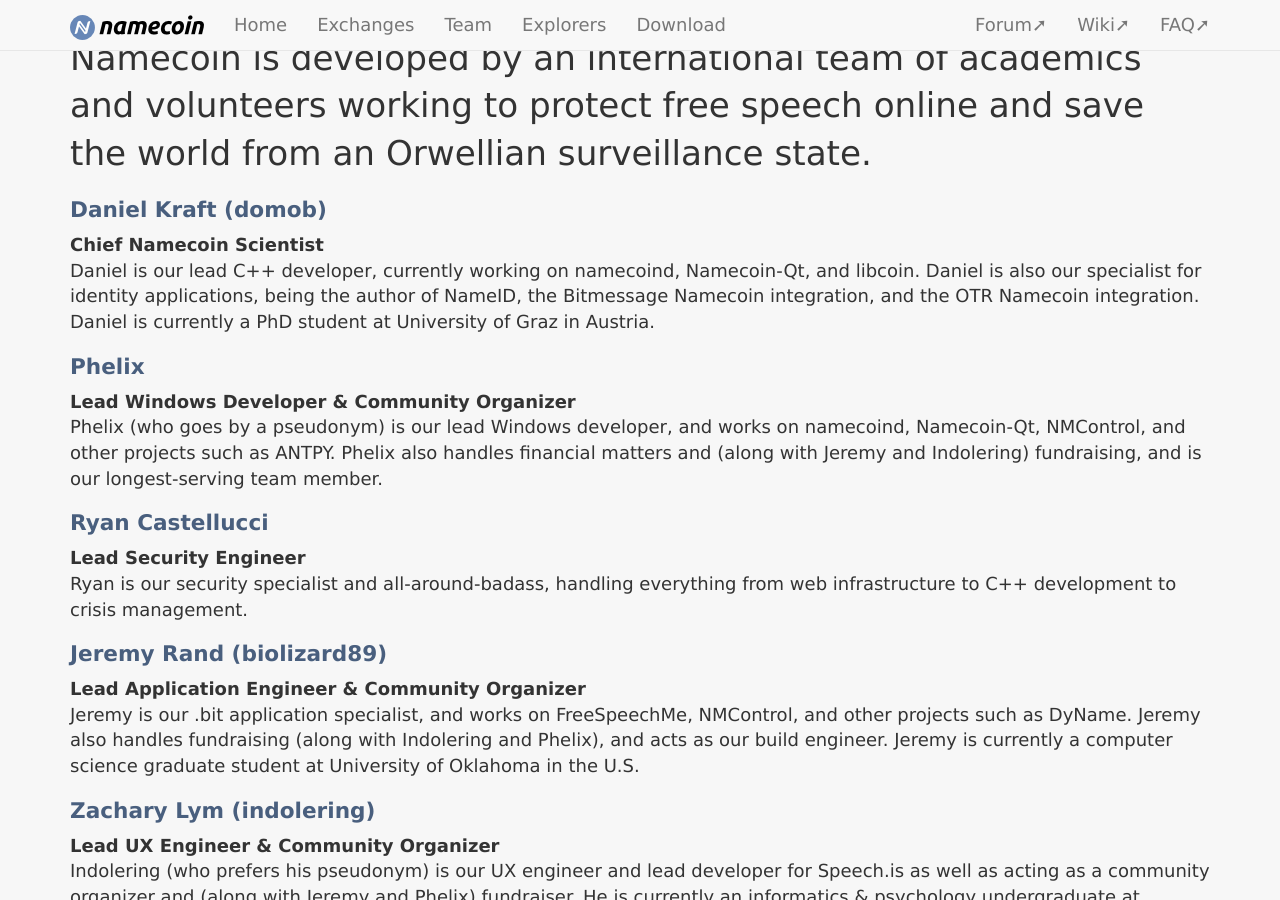
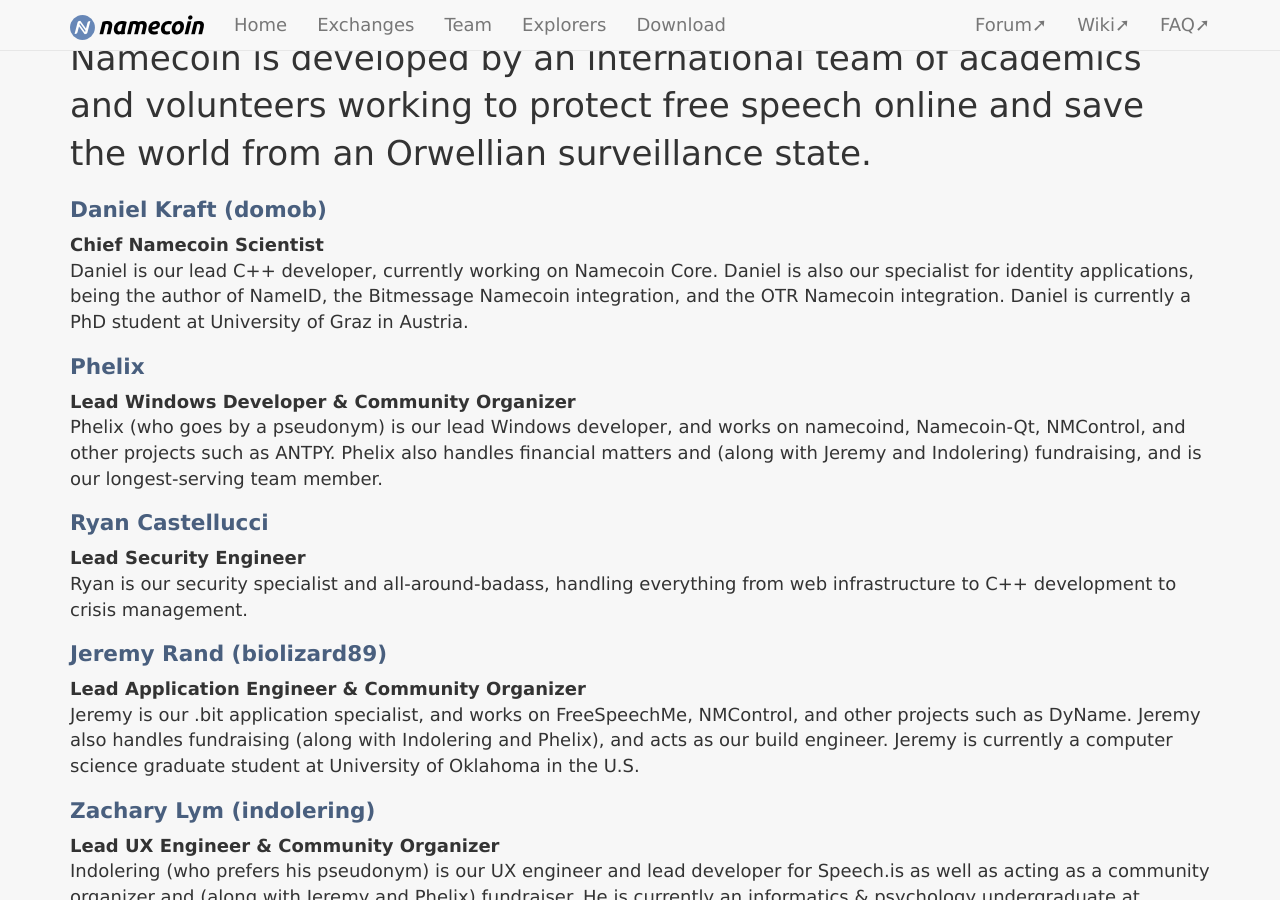
Before and after one commit to JeremyRand/namecoin.org, a Jekyll site: the page built from team/index.md, in a window 1280 px wide and 900 px high, scrolled down 425 px. Built offline with Jekyll 4.4.1, drawn with Linux system fonts in a browser that asks for light colours.

Commit message:
Updated Daniel's bio; fixes #12

```diff
--- a/team/index.md
+++ b/team/index.md
@@ -10,7 +10,7 @@ title: Team
 ## Daniel Kraft (domob)
 
 **Chief Namecoin Scientist** <br>
-Daniel is our lead C++ developer, currently working on namecoind, Namecoin-Qt, and libcoin. Daniel is also our specialist for identity applications, being the author of NameID, the Bitmessage Namecoin integration, and the OTR Namecoin integration. Daniel is currently a PhD student at University of Graz in Austria.
+Daniel is our lead C++ developer, currently working on Namecoin Core. Daniel is also our specialist for identity applications, being the author of NameID, the Bitmessage Namecoin integration, and the OTR Namecoin integration. Daniel is currently a PhD student at University of Graz in Austria.
 
 ## Phelix
 
```
